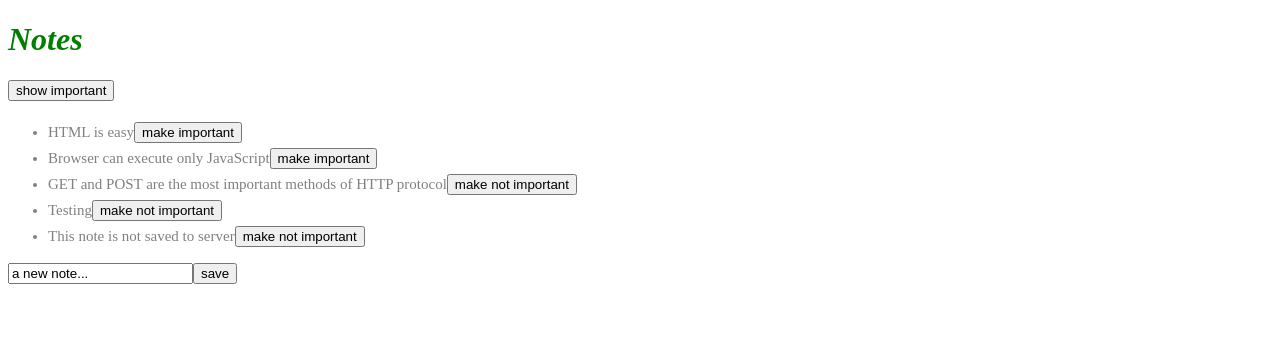
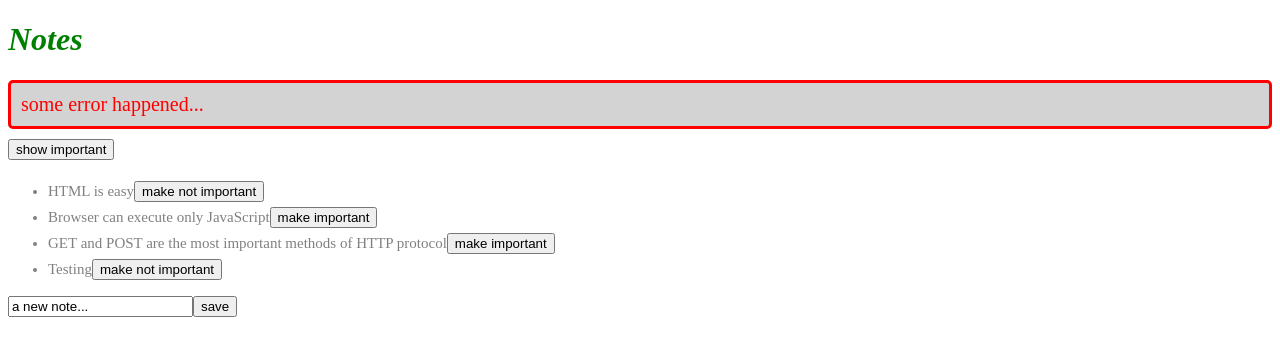
Before and after one commit to albertxtran/part2, a React (Create React App) app in the folder course-examples/: page / in a window 1280 px wide. Shown: the top 356 px of the page. Built offline with nearby package versions, Linux system fonts and the light colour scheme; data requests are answered from the project's data file.

Commit message:
Improved error message

```diff
--- a/course-examples/db.json
+++ b/course-examples/db.json
@@ -4,7 +4,7 @@
       "id": 1,
       "content": "HTML is easy",
       "date": "2019-05-30T17:30:31.098Z",
-      "important": false
+      "important": true
     },
     {
       "id": 2,
@@ -16,7 +16,7 @@
       "id": 3,
       "content": "GET and POST are the most important methods of HTTP protocol",
       "date": "2019-05-30T19:20:14.298Z",
-      "important": true
+      "important": false
     },
     {
       "content": "Testing",
--- a/course-examples/src/App.js
+++ b/course-examples/src/App.js
@@ -1,11 +1,13 @@
 import { useState, useEffect } from "react";
 import Note from "./components/Note";
+import Notification from "./components/Notification";
 import noteService from "./services/notes";
 
 const App = () => {
   const [notes, setNotes] = useState([]);
   const [newNote, setNewNote] = useState("a new note...");
   const [showAll, setShowAll] = useState(true);
+  const [errorMessage, setErrorMessage] = useState("some error happened...");
 
   useEffect(() => {
     noteService.getAll().then((initialNotes) => setNotes(initialNotes));
@@ -42,7 +44,12 @@
         setNotes(notes.find((note) => (note.id === id ? returnedNote : note)));
       })
       .catch((error) => {
-        alert(`the note '${note.content}' was already deleted from the server`);
+        setErrorMessage(
+          `Note '${note.content}' was already removed from server`
+        );
+        setTimeout(() => {
+          setErrorMessage(null);
+        }, 5000);
         setNotes(notes.filter((n) => n.id !== id));
       });
   };
@@ -50,6 +57,7 @@
   return (
     <div>
       <h1>Notes</h1>
+      <Notification message={errorMessage} />
       <div>
         <button onClick={() => setShowAll(!showAll)}>
           show {showAll ? "important" : "all"}
--- a/course-examples/src/components/Note.js
+++ b/course-examples/src/components/Note.js
@@ -1,5 +1,6 @@
 const Note = ({ note, toggleImportance }) => {
   const label = note.important ? "make not important" : "make important";
+
   return (
     <li className="note">
       {note.content}
--- /dev/null
+++ b/course-examples/src/components/Notification.js
@@ -0,0 +1,9 @@
+const Notification = ({ message }) => {
+  if (message === null) {
+    return null;
+  }
+
+  return <div className="error">{message}</div>;
+};
+
+export default Notification;
--- a/course-examples/src/index.css
+++ b/course-examples/src/index.css
@@ -14,3 +14,13 @@
   padding-top: 5px;
   font-size: 15px;
 }
+
+.error {
+  color: red;
+  background: lightgrey;
+  font-size: 20px;
+  border-style: solid;
+  border-radius: 5px;
+  padding: 10px;
+  margin-bottom: 10px;
+}
--- a/course-examples/src/services/notes.js
+++ b/course-examples/src/services/notes.js
@@ -3,13 +3,7 @@
 
 const getAll = () => {
   const request = axios.get(baseUrl);
-  const nonExisting = {
-    id: 10000,
-    content: "This note is not saved to server",
-    date: "2019-05-30T17:30:31.098Z",
-    important: true,
-  };
-  return request.then((response) => response.data.concat(nonExisting));
+  return request.then((response) => response.data);
 };
 
 const create = (newObject) => {
@@ -18,7 +12,7 @@
 };
 
 const update = (id, newObject) => {
-  const request = axios.put(`${baseUrl}` / `${id}`, newObject);
+  const request = axios.put(`${baseUrl}/${id}`, newObject);
   return request.then((response) => response.data);
 };
 
```
